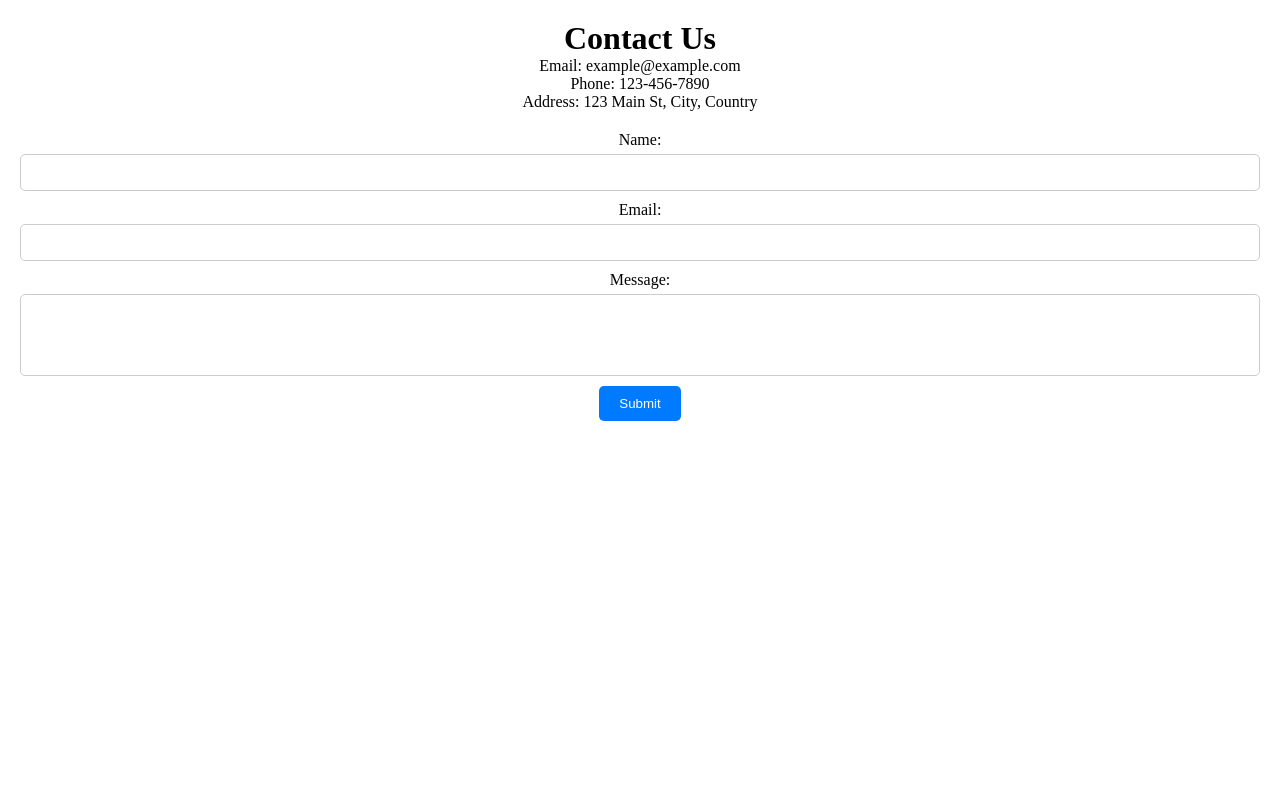
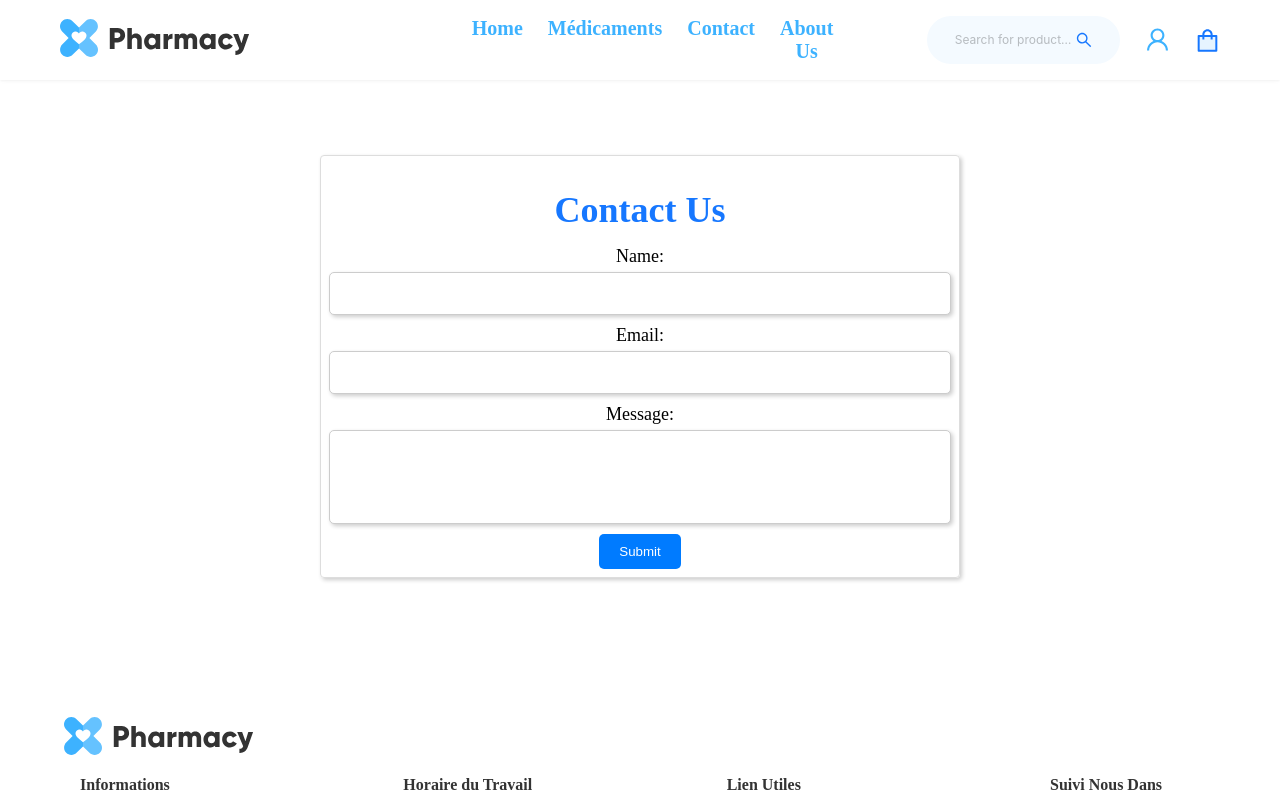
Before and after one commit to majdifkih/Online-Pharmacy-Project, a React (Create React App) app in the folder client/: page /contact in a window 1280 px wide. Shown: the top 792 px of the page. Built offline with nearby package versions, Linux system fonts and the light colour scheme.

Commit message:
contact us page

```diff
--- a/client/src/pages/AboutUs.jsx
+++ b/client/src/pages/AboutUs.jsx
@@ -1,8 +1,15 @@
 import React from 'react'
+import Header from '../components/Header'
+import Footer from '../components/Footer'
 
 const AboutUs = () => {
   return (
+    <>
+    <Header />
     <div>AboutUs</div>
+
+    <Footer />
+    </>
   )
 }
 
--- a/client/src/pages/Admin/Dashboard.jsx
+++ b/client/src/pages/Admin/Dashboard.jsx
@@ -30,7 +30,6 @@ const Dashboard = () => {
 	const listUsers = async () => {
         try {
             const responseuser = await axios.get('http://localhost:4000/auth/users');
-
             setNbrUsers(responseuser.data.length);
         } catch (error) {
             console.error('There was an error fetching the data!', error);
--- a/client/src/pages/Contact.jsx
+++ b/client/src/pages/Contact.jsx
@@ -1,13 +1,27 @@
 import React from 'react';
 import styled from 'styled-components';
+import Header from '../components/Header';
+import Footer from '../components/Footer';
 
 const ContactUsContainer = styled.div`
   text-align: center;
-  padding: 20px;
+  width: 50%;
+  align-self: center;
 `;
 
-const ContactInfo = styled.div`
-  margin-bottom: 20px;
+const PageContainer = styled.div`
+  display: flex;
+  justify-content: center;
+  align-items: center;
+  margin-top: 75px;
+  box-sizing: border-box; /* Include padding in the element's total width and height */
+`;
+
+const Title = styled.h1 `
+  margin-bottom: 15px;
+  margin-top: 25px;
+  color: #1677ff;
+  font-weight: 800;
 `;
 
 const ContactForm = styled.form`
@@ -45,23 +59,24 @@ const ContactForm = styled.form`
 `;
 
 const ContactUsPage = () => (
+  <>
+  <Header />
+  <PageContainer>
   <ContactUsContainer>
-    <h1>Contact Us</h1>
-    <ContactInfo>
-      <p>Email: example@example.com</p>
-      <p>Phone: 123-456-7890</p>
-      <p>Address: 123 Main St, City, Country</p>
-    </ContactInfo>
-    <ContactForm>
+    <ContactForm className='form-control'>
+    <Title>Contact Us</Title>
       <label htmlFor="name">Name:</label>
-      <input type="text" id="name" name="name" />
+      <input type="text" id="name" name="name" className='form-control' />
       <label htmlFor="email">Email:</label>
-      <input type="email" id="email" name="email" />
+      <input type="email" id="email" name="email" className='form-control' />
       <label htmlFor="message">Message:</label>
-      <textarea id="message" name="message" rows="4" />
+      <textarea id="message" name="message" rows="4" className='form-control' />
       <button type="submit">Submit</button>
     </ContactForm>
   </ContactUsContainer>
+  </PageContainer>
+  <Footer />
+  </>
 );
 
 export default ContactUsPage;
--- a/client/src/pages/Home.jsx
+++ b/client/src/pages/Home.jsx
@@ -12,6 +12,9 @@ const CarouselContainer = styled.div `
   width: 100%;
 ` ;
 
+const StyledCarousel = styled(Carousel) `
+  background: red;
+`
 
 const CategoryContainer = styled.div `
   background-color: #E8F3FF;
@@ -84,7 +87,7 @@ const Home = () => {
   <Container>
     <Header/>
     <CarouselContainer>
-        <Carousel autoplay>
+        <StyledCarousel autoplay>
           {medicament.map((medic) => (
             <div key={medic._id}>
             <h3 style={contentStyle}>
@@ -93,7 +96,7 @@ const Home = () => {
           </div>
           ))}
 
-      </Carousel>
+      </StyledCarousel>
     </CarouselContainer>
     <InfoContainer>
         <Left> <img src="https://demo2.wpopal.com/pharmacy2/wp-content/uploads/2022/03/h6_Bg_1.jpg" alt="" srcSet='' /></Left>
```
Also changed, not shown: 1 other file (tests, documents, lock files or other folders).
